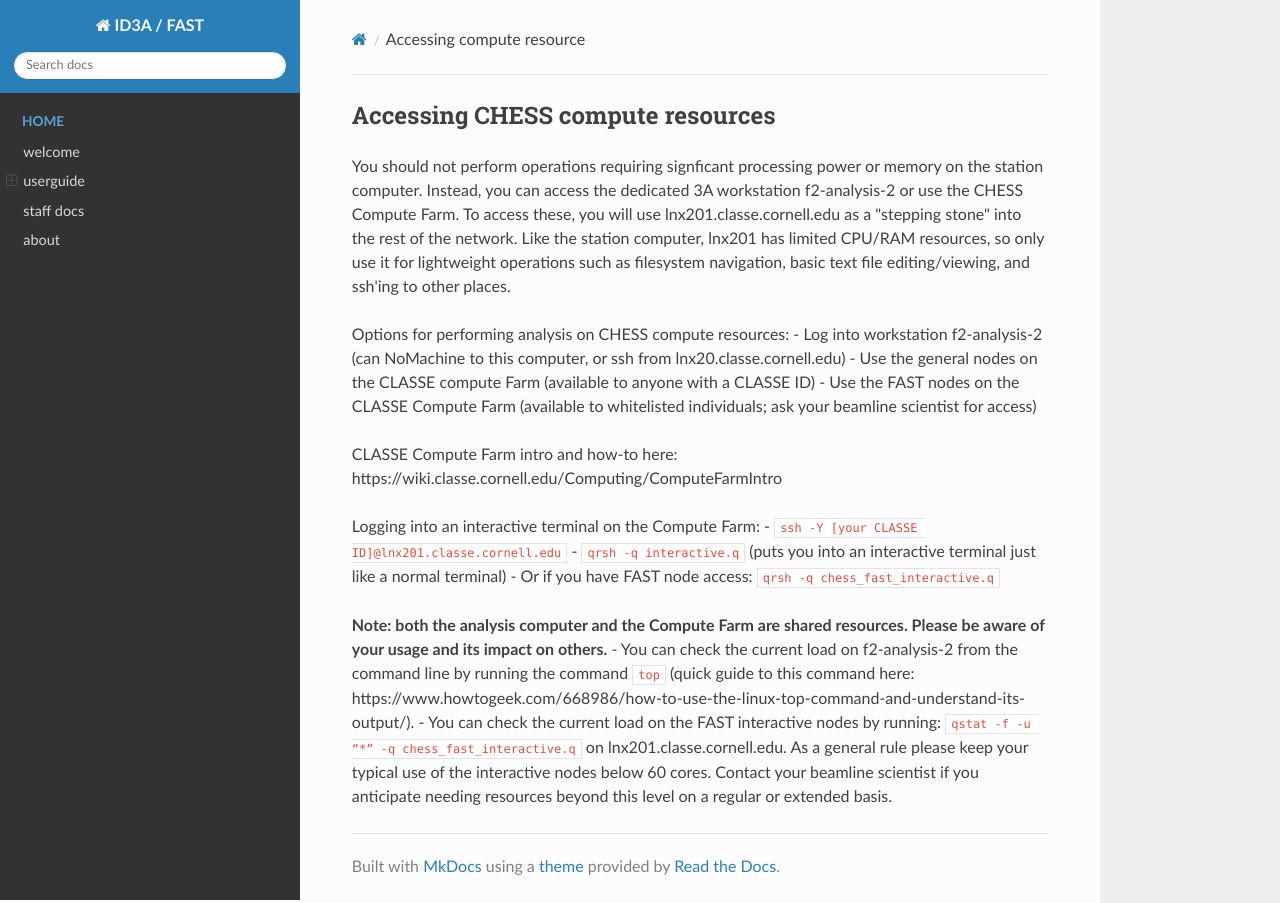
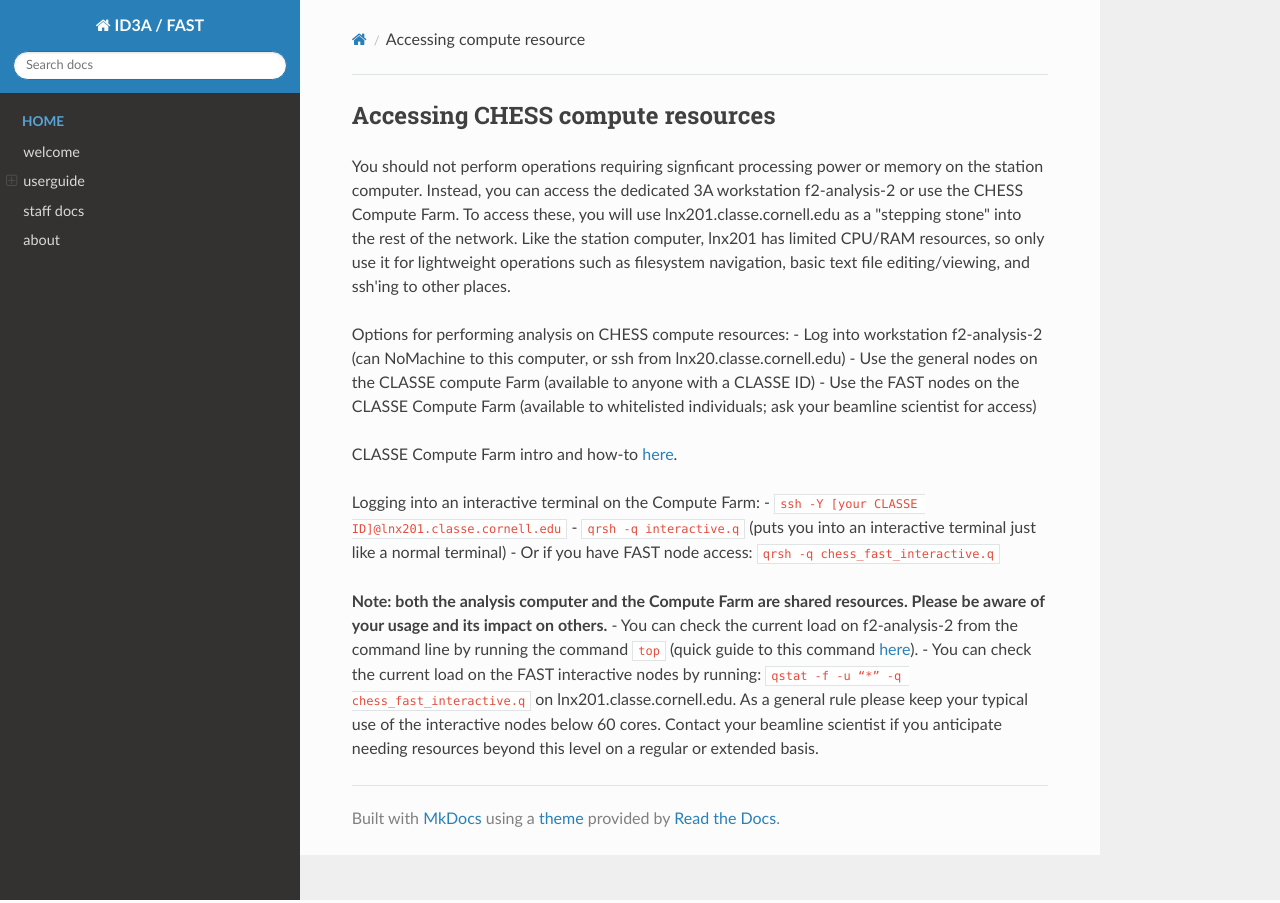
Before and after one commit to ksg52/CHESS-ID3A-FAST, an MkDocs documentation site: the page built from docs/userguide/compute/accessing_compute_resource.md, in a window 1280 px wide. Built offline with MkDocs 1.6.1, drawn with Linux system fonts in a browser that asks for light colours; nearby versions of some CDN libraries.

Commit message:
Update accessing_compute_resource.md

````diff
--- a/docs/userguide/compute/accessing_compute_resource.md
+++ b/docs/userguide/compute/accessing_compute_resource.md
@@ -7,7 +7,7 @@ Options for performing analysis on CHESS compute resources:
 - Use the FAST nodes on the CLASSE Compute Farm (available to whitelisted individuals; ask your beamline scientist for access)
 
 
-CLASSE Compute Farm intro and how-to here: https://wiki.classe.cornell.edu/Computing/ComputeFarmIntro
+CLASSE Compute Farm intro and how-to [here](https://wiki.classe.cornell.edu/Computing/ComputeFarmIntro).
 
 
 Logging into an interactive terminal on the Compute Farm:
@@ -16,5 +16,5 @@ Logging into an interactive terminal on the Compute Farm:
 - Or if you have FAST node access: ```qrsh -q chess_fast_interactive.q```
 
 **Note: both the analysis computer and the Compute Farm are shared resources. Please be aware of your usage and its impact on others.**
-- You can check the current load on f2-analysis-2 from the command line by running the command ```top``` (quick guide to this command here: https://www.howtogeek.com/668986/how-to-use-the-linux-top-command-and-understand-its-output/).
+- You can check the current load on f2-analysis-2 from the command line by running the command ```top``` (quick guide to this command [here](https://www.howtogeek.com/668986/how-to-use-the-linux-top-command-and-understand-its-output/)).
 - You can check the current load on the FAST interactive nodes by running: ```qstat -f -u “*” -q chess_fast_interactive.q``` on lnx201.classe.cornell.edu. As a general rule please keep your typical use of the interactive nodes below 60 cores. Contact your beamline scientist if you anticipate needing resources beyond this level on a regular or extended basis.
````
